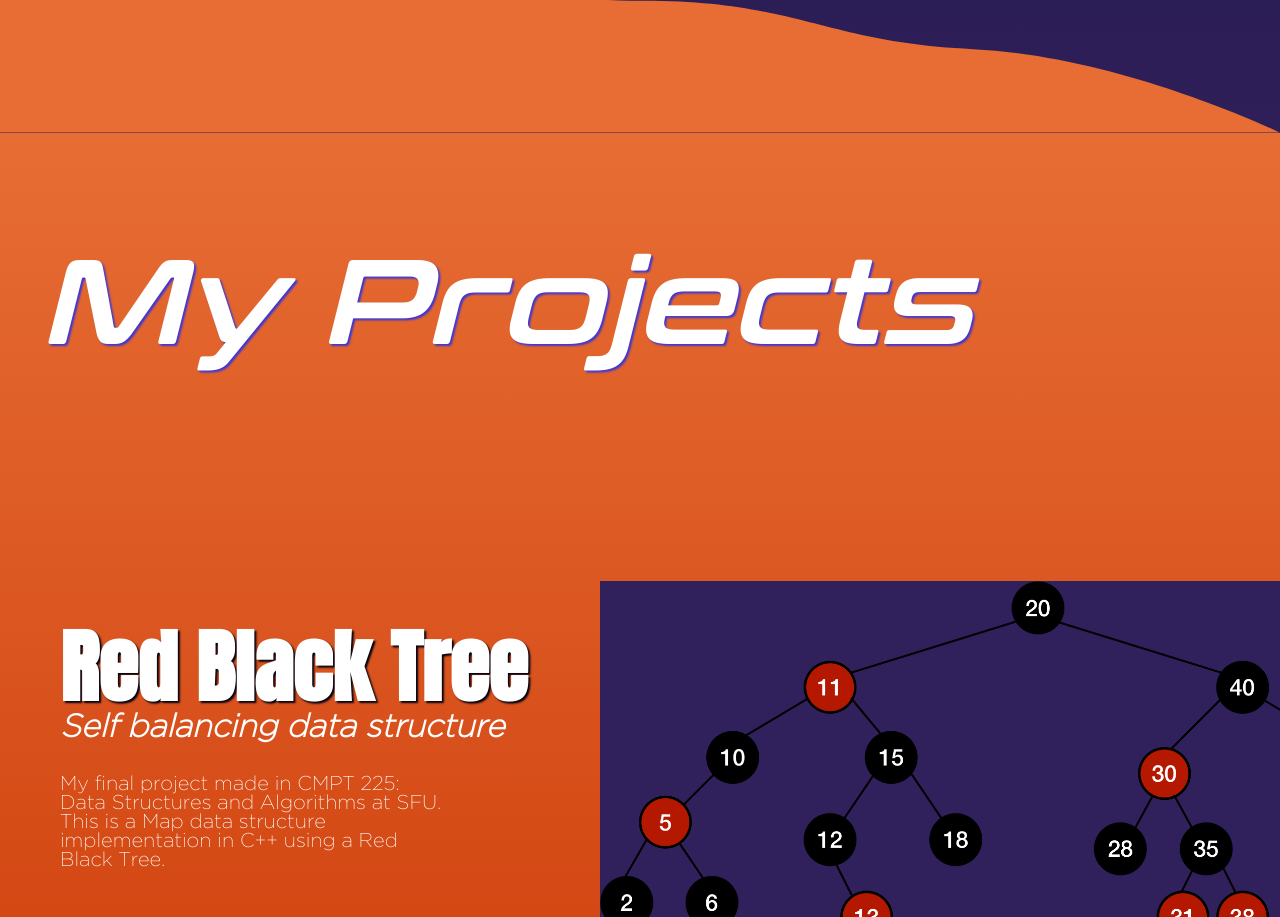
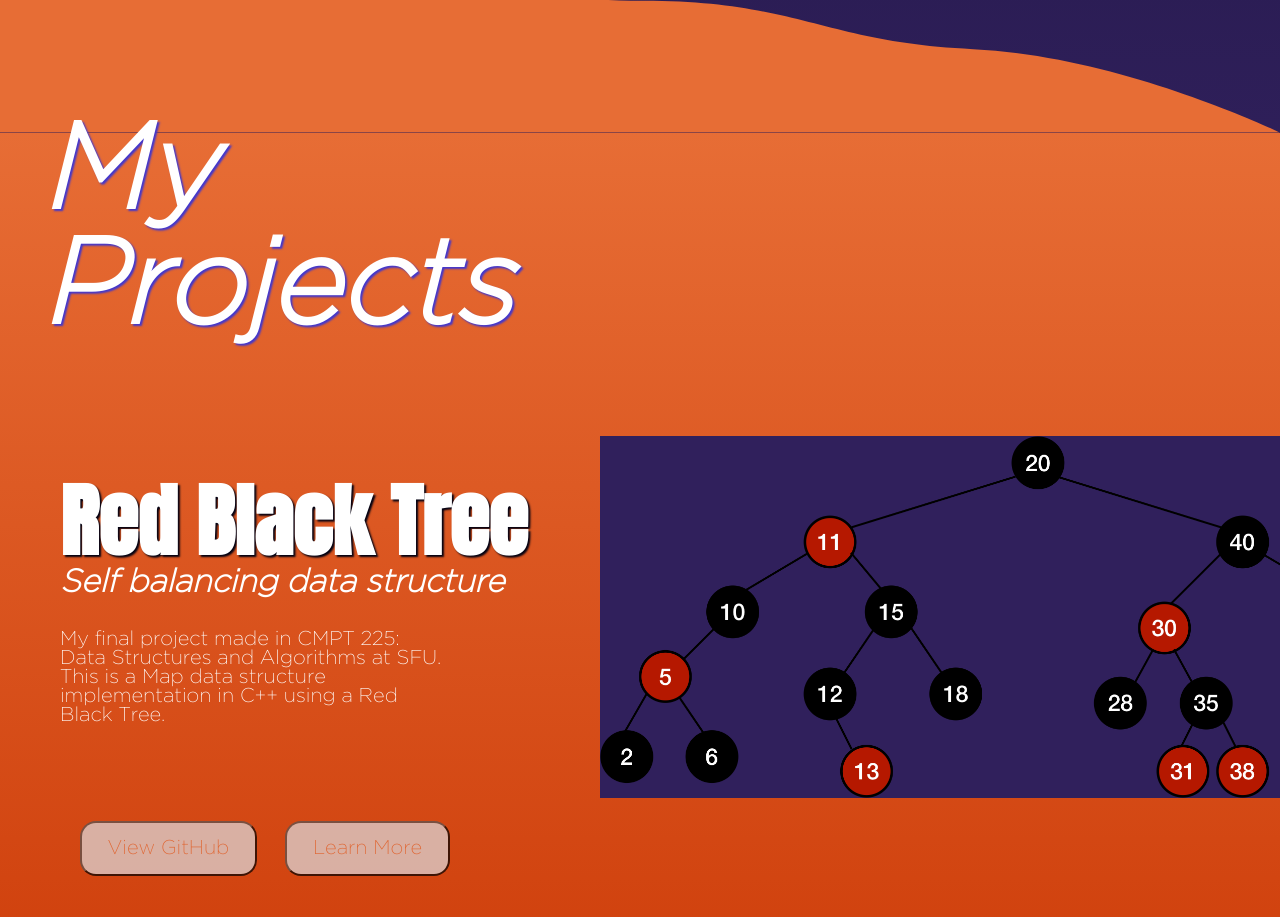
Before and after one commit to seanyoon814/seanyoon814.github.io, a plain HTML site: page index.html in a window 1280 px wide. Shown: the part 1380-2297 px from the top of the page. Drawn offline with Linux system fonts and the light colour scheme.

Commit message:
fixed title margins

```diff
--- a/style.css
+++ b/style.css
@@ -302,11 +302,14 @@ html,body {overflow-x: hidden; width: 100%;}
 }
 .projects_title{
     text-shadow: 2px 2px 2px #4137ce;
-    font-family: 'title';
+    font-family: 'paragraph';
     font-size: 15vmin;
     color: white;
     display: inline-block;
     margin-left: 5vmin;
+    margin-top: -2vmin;
+    margin-bottom: -2vmin;
+    max-width: 50%;
 }
 .rbt_title{
     text-shadow: 2px 2px 2px #000112;
```
